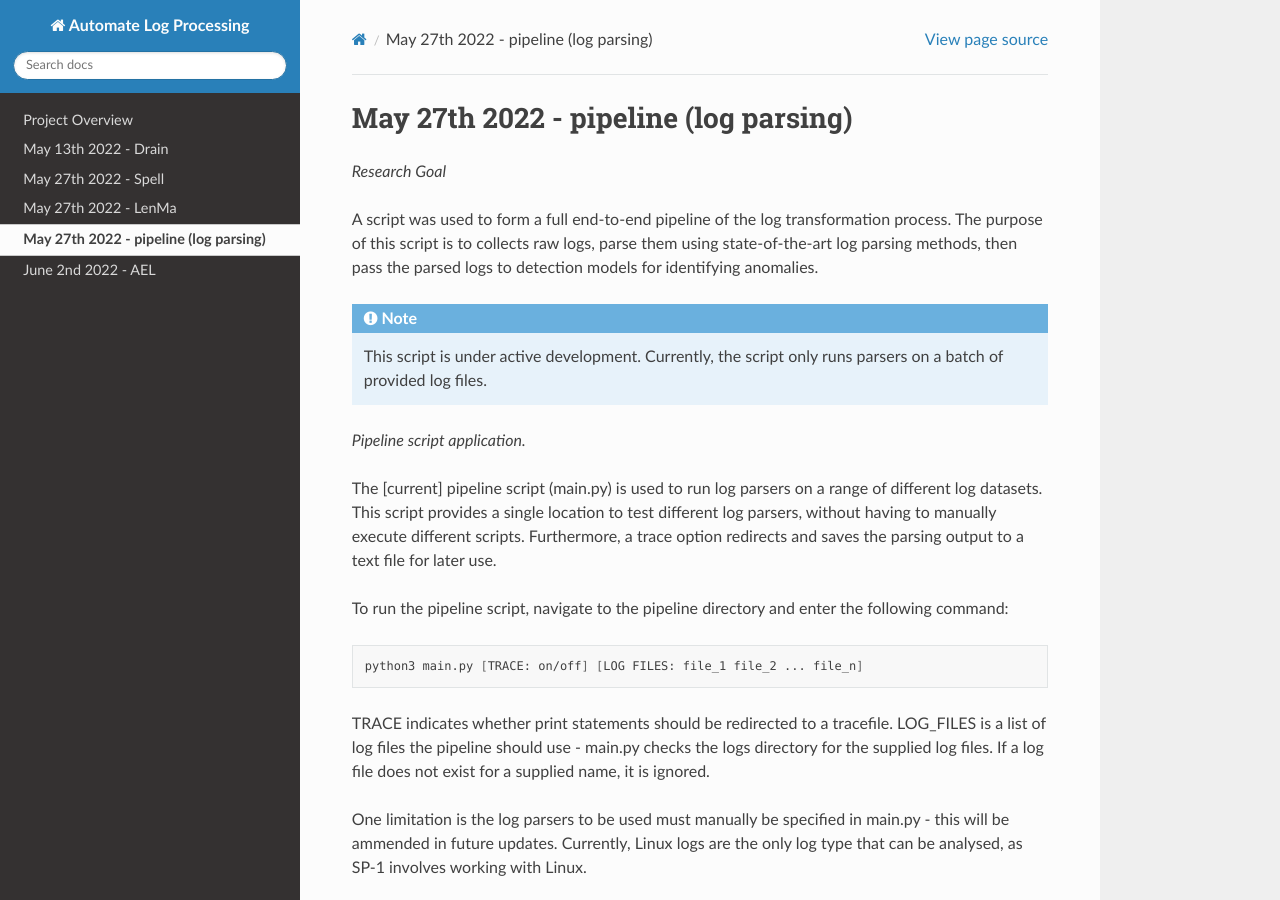
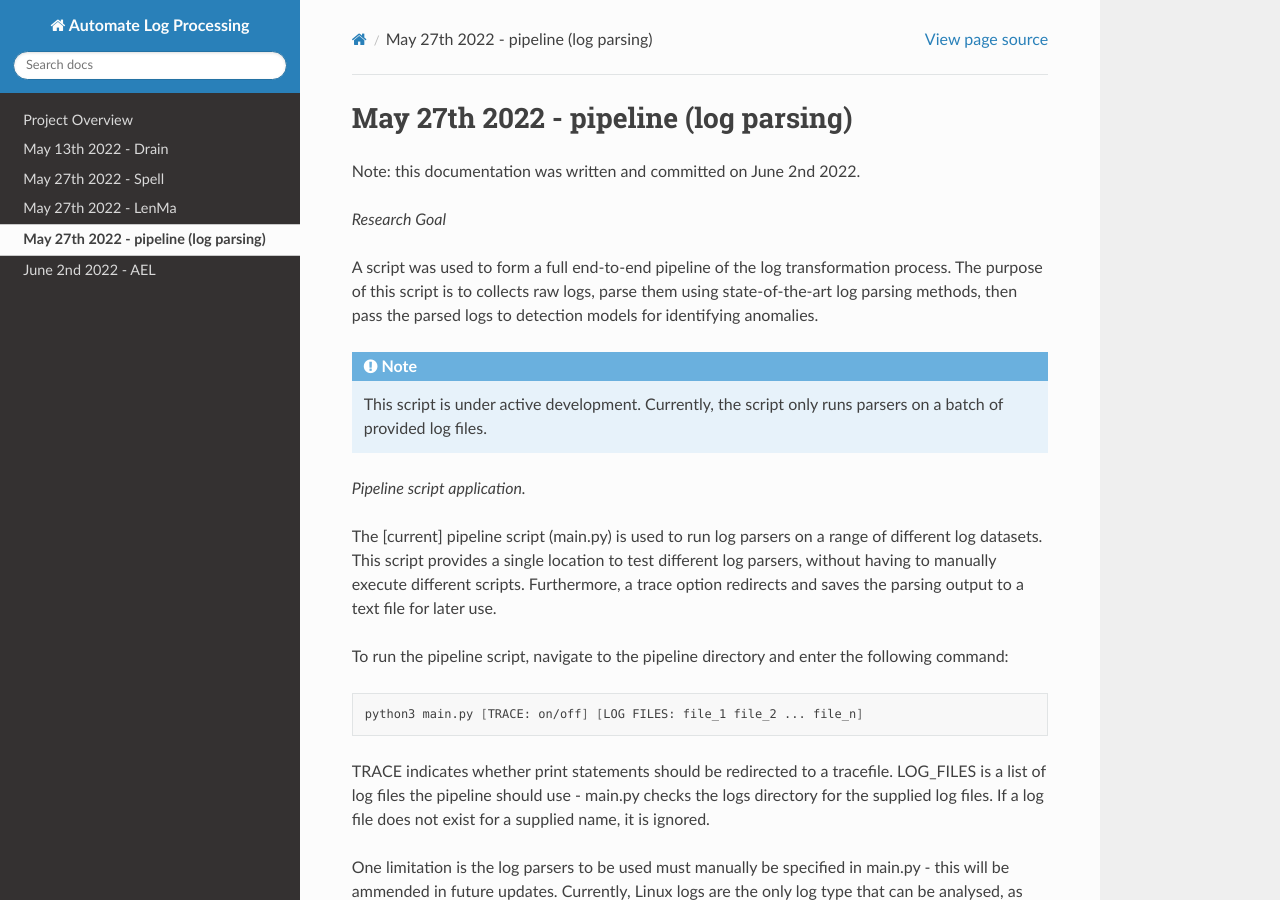
Before and after one commit to RS6730/EGH400-1-Documentation, a Sphinx documentation site: the page built from docs/source/pipeline.rst, in a window 1280 px wide and 900 px high. Built offline with Sphinx 7.4.7 and the Read the Docs theme 2.0.0, drawn with Linux system fonts in a browser that asks for light colours.

Commit message:
Added note to clarify commit date

```diff
--- a/docs/source/pipeline.rst
+++ b/docs/source/pipeline.rst
@@ -1,5 +1,7 @@
 May 27th 2022 - pipeline (log parsing)
 ===================================================================================
+Note: this documentation was written and committed on June 2nd 2022.
+
 | *Research Goal*
 A script was used to form a full end-to-end pipeline of the log transformation
 process. The purpose of this script is to collects raw logs, parse them using
```
